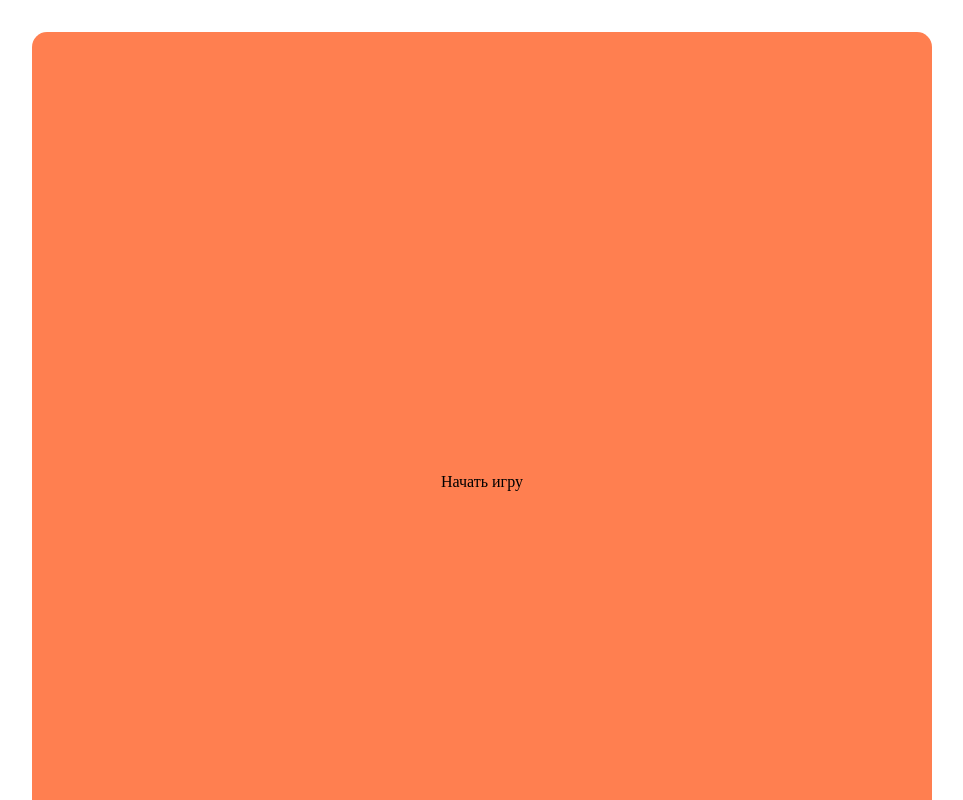
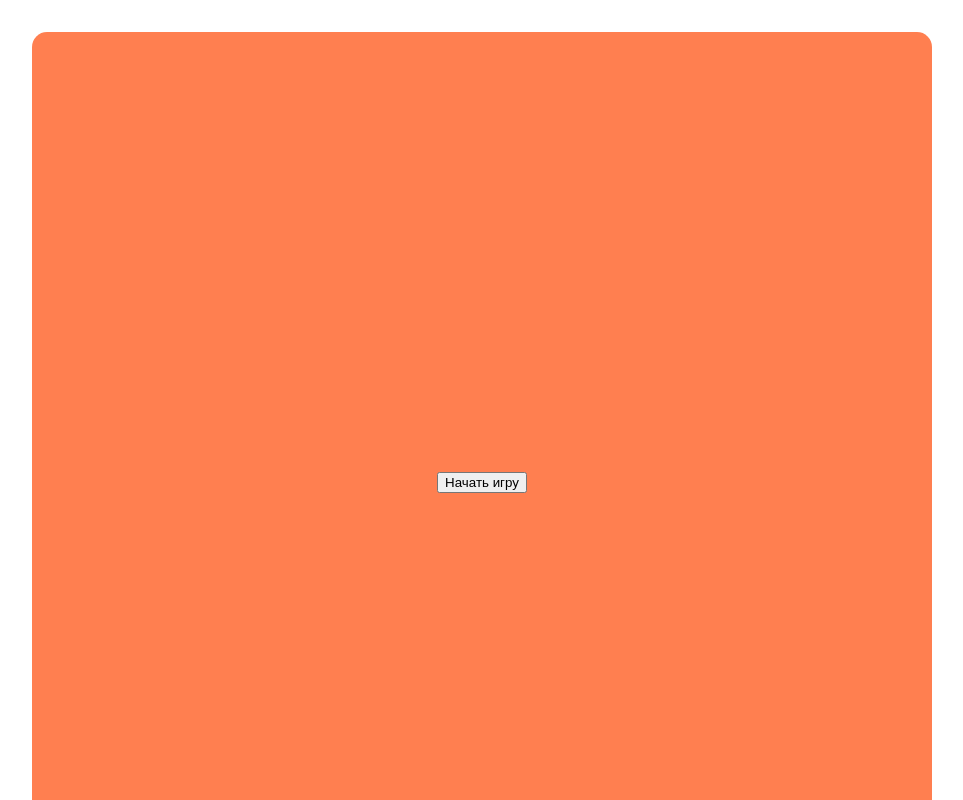
Before and after one commit to dianaveselkina/game-alien-raid, a Vue app: page / in a window 1280 px wide. Shown: the top 800 px of the page, without its empty margins (158-1121 px from the left). Built offline with nearby package versions, Linux system fonts and the light colour scheme.

Commit message:
add button

```diff
--- a/src/App.vue
+++ b/src/App.vue
@@ -1,7 +1,16 @@
 <template>
-  <div class="game__wrapper">Начать игру</div>
+  <div class="game__wrapper">
+    <Button></Button>
+  </div>
 </template>
-<script></script>
+<script>
+import Button from '@/components/Button.vue';
+export default {
+  components: {
+    Button,
+  },
+};
+</script>
 <style>
 .game__wrapper {
   max-width: 900px;
--- /dev/null
+++ b/src/components/Button.vue
@@ -0,0 +1,3 @@
+<template><button class="game__start">Начать игру</button></template>
+<script></script>
+<style></style>
```
